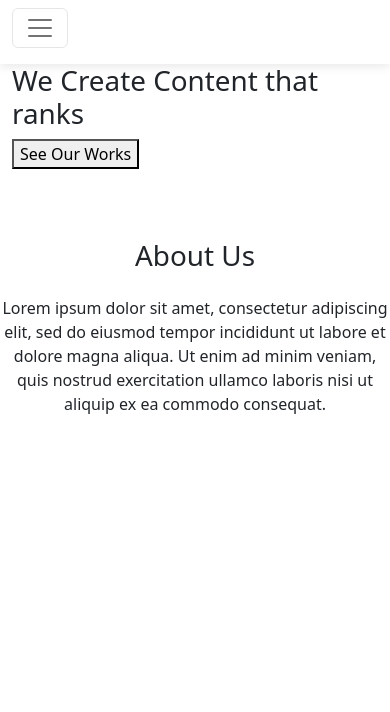
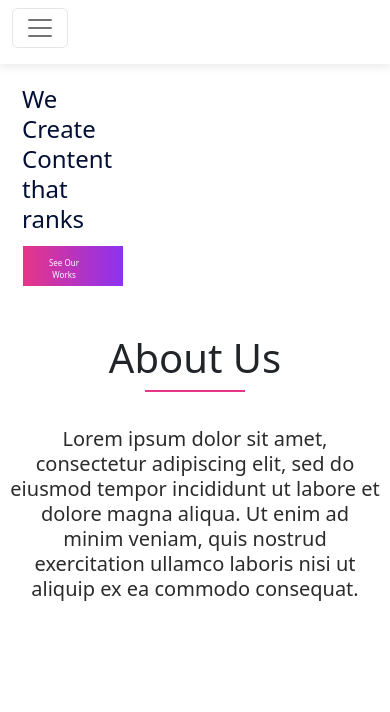
Before and after one commit to FarhanAdhyasta/Kelompok4-Tugas3, a plain HTML site: page index.html in a window 390 px wide. Drawn offline with nearby package versions, Linux system fonts and the light colour scheme; files that its build step writes are made by us from their sources; the site is published under a folder, as on GitHub Pages, so addresses that start at the root find nothing.

Commit message:
update trial

```diff
--- a/index.html
+++ b/index.html
@@ -10,7 +10,7 @@
     <link href="https://cdn.jsdelivr.net/npm/bootstrap@5.2.3/dist/css/bootstrap.min.css" rel="stylesheet" integrity="sha384-rbsA2VBKQhggwzxH7pPCaAqO46MgnOM80zW1RWuH61DGLwZJEdK2Kadq2F9CUG65" crossorigin="anonymous">
 
     <!-- css -->
-    <link rel="stylesheet" href="/TugasAkhir3/css/style.css">
+    <link rel="stylesheet" href="style.css">
 </head>
 <body>
 
--- /dev/null
+++ b/style.css
@@ -0,0 +1,129 @@
+*{
+    padding: 0px;
+    margin: 0px;
+    box-sizing: border-box;
+    /* overflow-x: hidden; */
+}
+
+body{
+    width: 100%;
+    overflow-x: hidden;
+
+}
+
+.nav-link{
+
+    font-weight: bold;
+    text-transform: uppercase;
+    color: black;
+}
+
+.button-contact{
+    border: none;
+    width: 107px;
+    height: 40px;
+    background: linear-gradient(270deg, #8C32F0 0%, #E73587 100%);
+    color: white;
+    font-size: 12px;
+
+}
+
+/* jumbotron */
+.judul{
+
+    margin-left: 175px;
+    margin-top: 172px;
+    font-size: 97px;
+    line-height: 122px;
+    /* overflow-y: hidden; */
+    color: #020E35;
+}
+
+.jumbo{
+    margin-left: 34px;
+    overflow-x: hidden;
+
+}
+/* .bebek{
+
+} */
+.button-cv{
+    z-index: -5;
+    border: none;
+    width: 140px;
+    height: 40px;
+    background: linear-gradient(270deg, #8C32F0 0%, #E73587 100%);
+    color: white;
+    left: 22%;
+    bottom: 0;
+    padding: 11px 38px 13px 20px;
+    font-size: 12px
+
+}
+
+/* About */
+
+.isi{
+    width: 823px;
+    height: 75px;
+    overflow-x: hidden;
+    font-weight: 400;
+    font-size: 20px;
+    line-height: 25px;
+
+    color: #2B2B2B;
+
+}
+
+.about{
+
+    font-weight: 400px;
+    font-size: 40px;
+}
+
+.garba{
+    width: 100px;
+
+    border-bottom: 2px solid #E73587;
+}
+
+@media screen and (max-width: 768px){
+
+    .navbar{
+        width: 100%;
+    }
+    .hide{
+        display: none;
+    }
+    .jumbo{
+        display: none;
+    }
+
+    .judul{
+        font-size: 24px;
+        line-height: 30px;
+        margin-left: 10px;
+        margin-top: 20px;
+        max-width: 30%;
+        padding-bottom: 40px;
+    }
+
+    .button-cv{
+        left: 3%;
+        width: 100px;
+        font-size: 8px;
+
+
+    }
+    .navbar img{
+        display: none;
+    }
+
+    .isi{
+        max-width: 100%;
+        padding: 10px;
+        height: 100%;
+    }
+
+
+}
```
